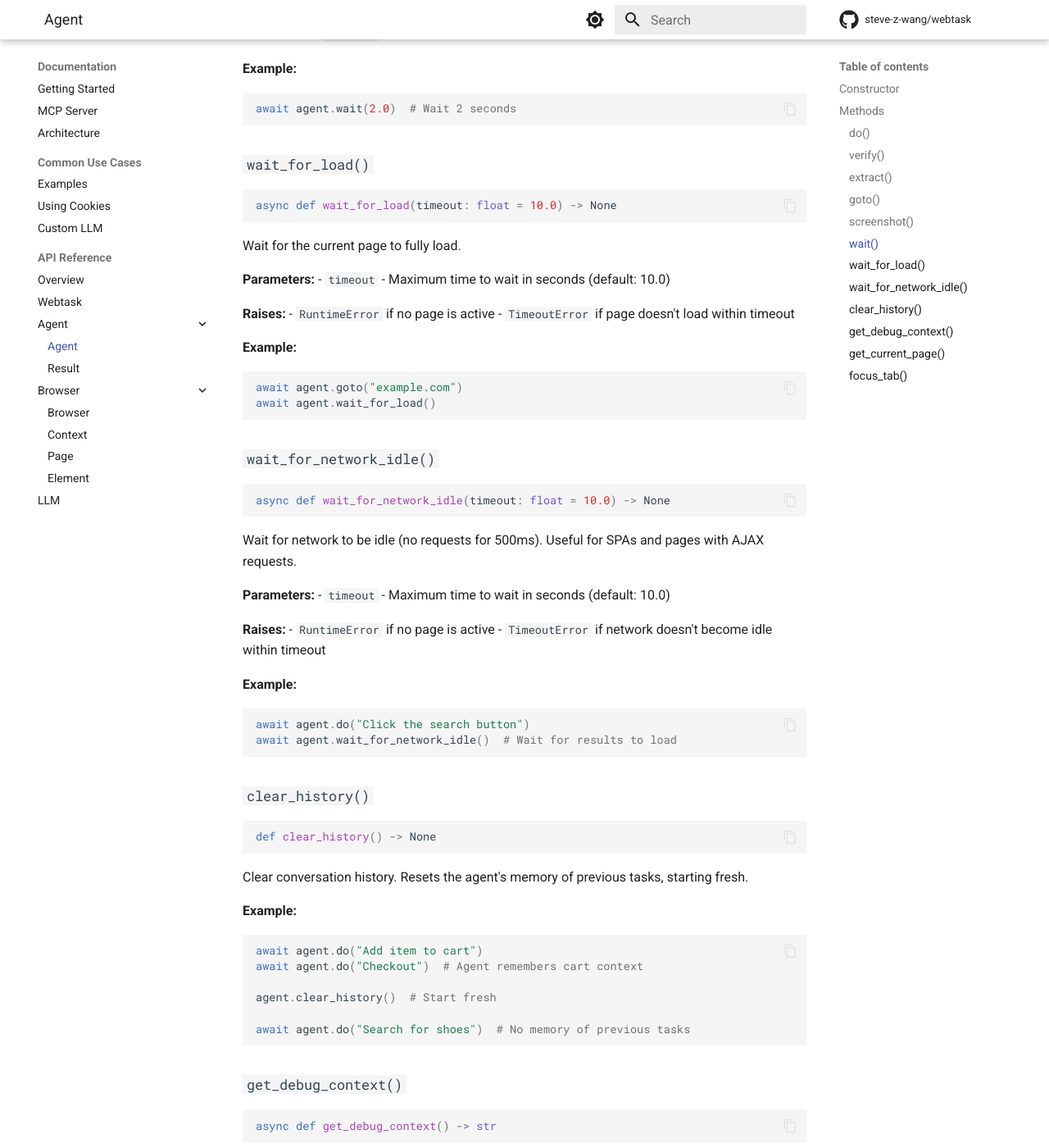
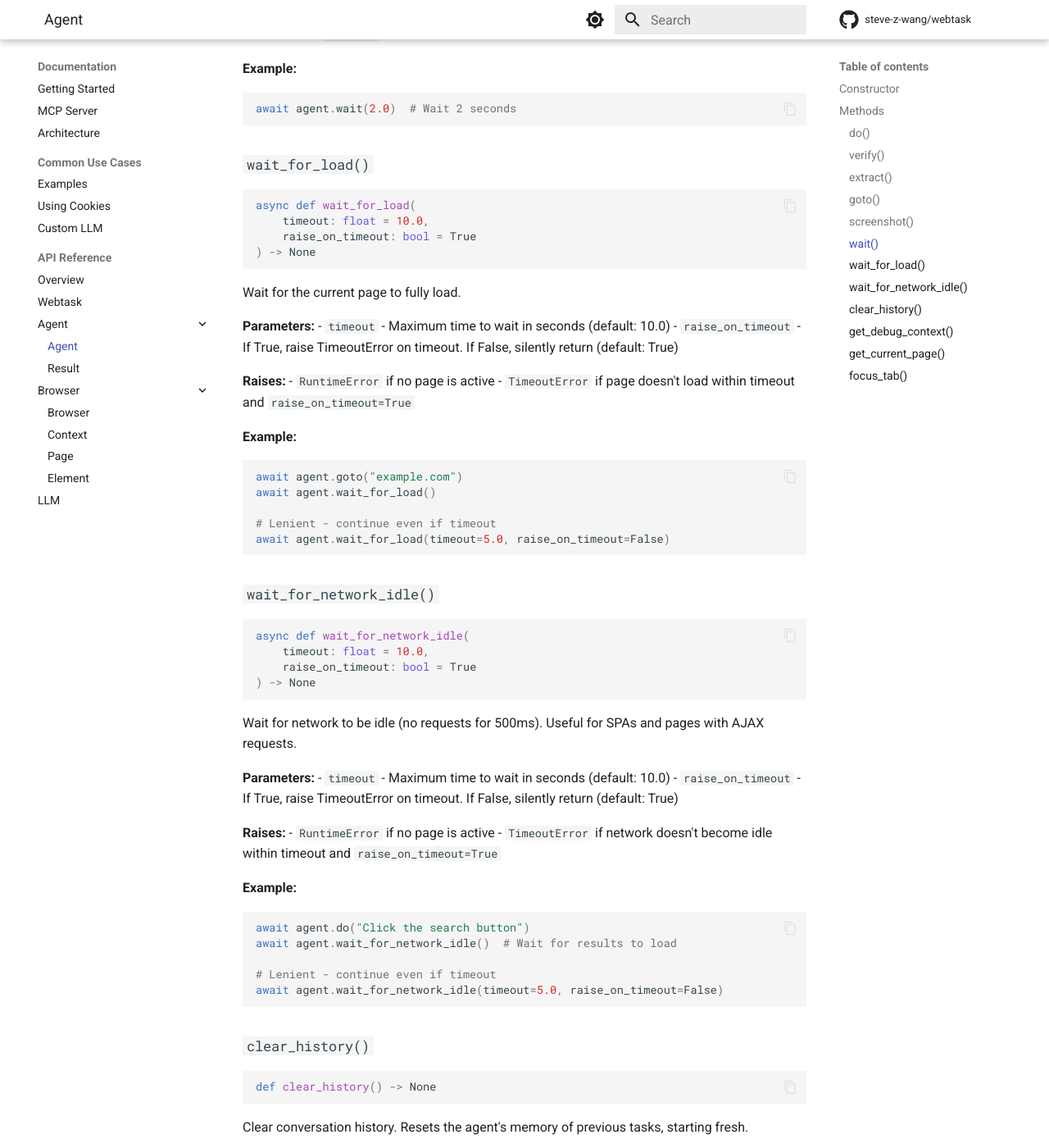
Before and after one commit to steve-z-wang/webtask, an MkDocs documentation site: the page built from docs/api/agent.md, in a window 1280 px wide and 1400 px high, scrolled down 3882 px. Shown: the whole window at 82% size. Built offline with MkDocs 1.6.1 and Material for MkDocs 9.7.7, drawn with Linux system fonts in a browser that asks for light colours; comment, search, counter and statistics services are not loaded.

Commit message:
Add raise_on_timeout parameter to Agent wait methods
- Add raise_on_timeout parameter to Agent.wait_for_load() and
  Agent.wait_for_network_idle() (default: True)
- When False, silently returns after timeout instead of raising
- Page interface unchanged (always throws, matches Playwright)
- Update docs with new parameter and examples

🤖 Generated with [Claude Code](https://claude.com/claude-code)

Co-Authored-By: Claude Opus 4.5 <noreply@anthropic.com>

````diff
--- a/docs/api/agent.md
+++ b/docs/api/agent.md
@@ -204,43 +204,57 @@ await agent.wait(2.0)  # Wait 2 seconds
 ### `wait_for_load()`
 
 ```python
-async def wait_for_load(timeout: float = 10.0) -> None
+async def wait_for_load(
+    timeout: float = 10.0,
+    raise_on_timeout: bool = True
+) -> None
 ```
 
 Wait for the current page to fully load.
 
 **Parameters:**
 - `timeout` - Maximum time to wait in seconds (default: 10.0)
+- `raise_on_timeout` - If True, raise TimeoutError on timeout. If False, silently return (default: True)
 
 **Raises:**
 - `RuntimeError` if no page is active
-- `TimeoutError` if page doesn't load within timeout
+- `TimeoutError` if page doesn't load within timeout and `raise_on_timeout=True`
 
 **Example:**
 ```python
 await agent.goto("example.com")
 await agent.wait_for_load()
+
+# Lenient - continue even if timeout
+await agent.wait_for_load(timeout=5.0, raise_on_timeout=False)
 ```
 
 ### `wait_for_network_idle()`
 
 ```python
-async def wait_for_network_idle(timeout: float = 10.0) -> None
+async def wait_for_network_idle(
+    timeout: float = 10.0,
+    raise_on_timeout: bool = True
+) -> None
 ```
 
 Wait for network to be idle (no requests for 500ms). Useful for SPAs and pages with AJAX requests.
 
 **Parameters:**
 - `timeout` - Maximum time to wait in seconds (default: 10.0)
+- `raise_on_timeout` - If True, raise TimeoutError on timeout. If False, silently return (default: True)
 
 **Raises:**
 - `RuntimeError` if no page is active
-- `TimeoutError` if network doesn't become idle within timeout
+- `TimeoutError` if network doesn't become idle within timeout and `raise_on_timeout=True`
 
 **Example:**
 ```python
 await agent.do("Click the search button")
 await agent.wait_for_network_idle()  # Wait for results to load
+
+# Lenient - continue even if timeout
+await agent.wait_for_network_idle(timeout=5.0, raise_on_timeout=False)
 ```
 
 ### `clear_history()`
````
Also changed, not shown: 1 other file.
